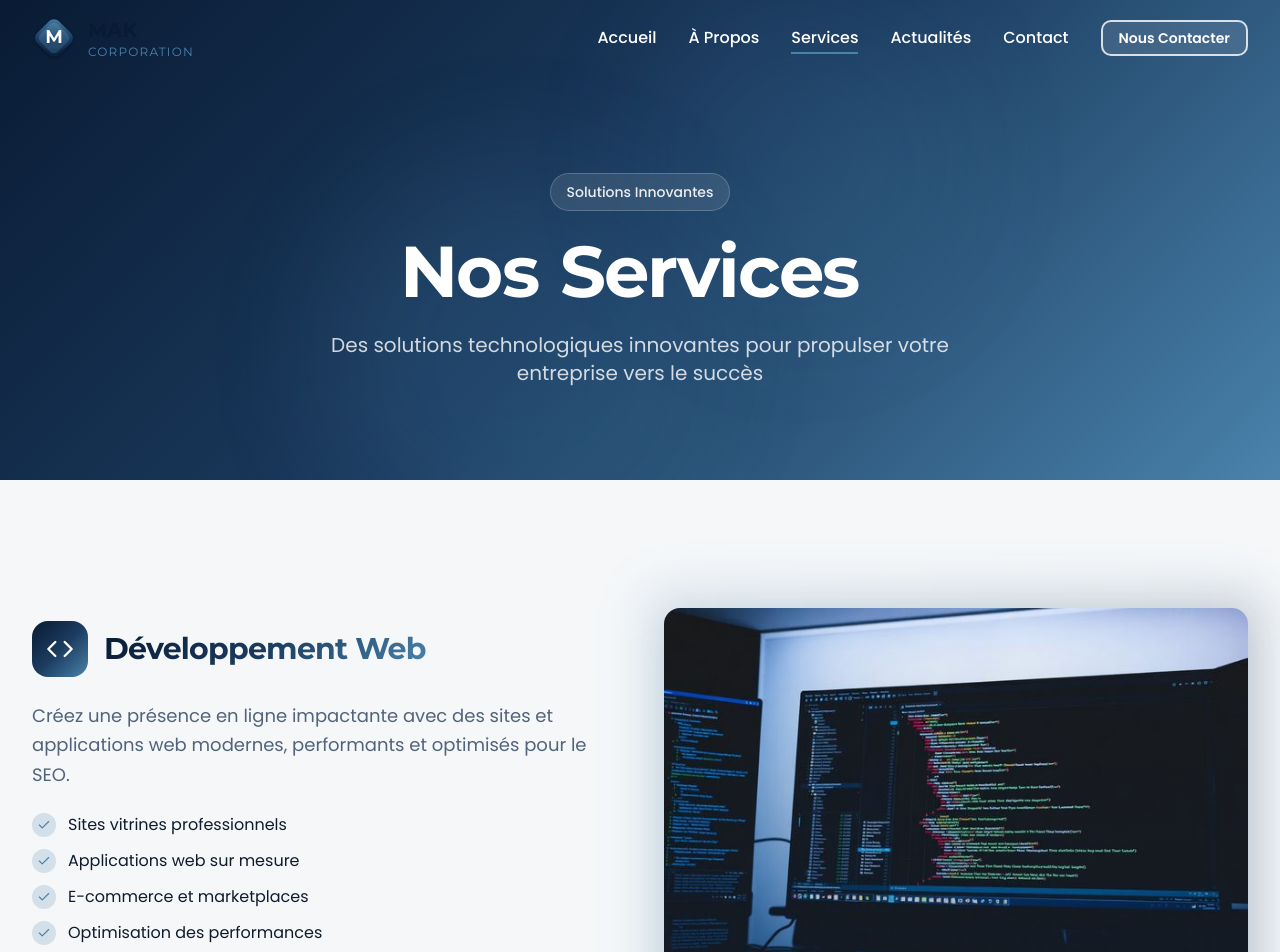
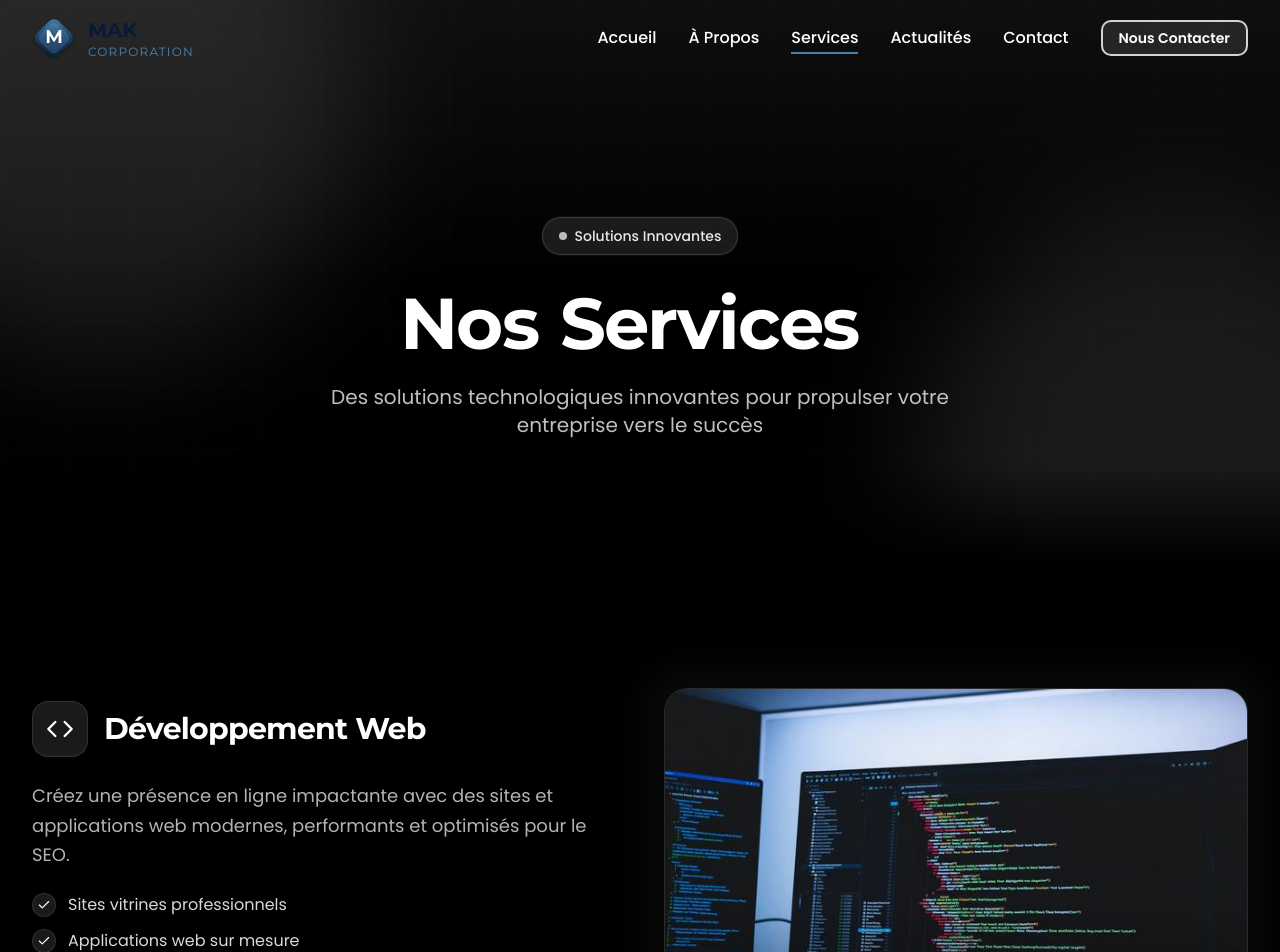
Before and after one commit to Louange-03/MAK-Corporation, a React (Vite) app: page /services in a window 1280 px wide. Shown: the top 952 px of the page. Built offline with nearby package versions, Linux system fonts and the light colour scheme.

Commit message:
page services

```diff
--- a/src/pages/Services.jsx
+++ b/src/pages/Services.jsx
@@ -37,62 +37,42 @@ const Services = () => {
     {
       icon: Code,
       title: "Développement Web",
-      description: "Créez une présence en ligne impactante avec des sites et applications web modernes, performants et optimisés pour le SEO.",
+      description:
+        "Créez une présence en ligne impactante avec des sites et applications web modernes, performants et optimisés pour le SEO.",
       image: serviceWeb,
-      features: [
-        "Sites vitrines professionnels",
-        "Applications web sur mesure",
-        "E-commerce et marketplaces",
-        "Optimisation des performances",
-      ],
+      features: ["Sites vitrines professionnels", "Applications web sur mesure", "E-commerce et marketplaces", "Optimisation des performances"],
     },
     {
       icon: Smartphone,
       title: "Applications Mobile",
-      description: "Donnez à votre entreprise une présence mobile avec des applications iOS et Android intuitives et performantes.",
+      description:
+        "Donnez à votre entreprise une présence mobile avec des applications iOS et Android intuitives et performantes.",
       image: serviceMobile,
-      features: [
-        "Applications iOS natives",
-        "Applications Android natives",
-        "Apps cross-platform",
-        "Maintenance et mises à jour",
-      ],
+      features: ["Applications iOS natives", "Applications Android natives", "Apps cross-platform", "Maintenance et mises à jour"],
     },
     {
       icon: Server,
       title: "Systèmes & Réseaux",
-      description: "Bénéficiez d'une infrastructure IT robuste et sécurisée pour soutenir la croissance de votre entreprise.",
+      description:
+        "Bénéficiez d'une infrastructure IT robuste et sécurisée pour soutenir la croissance de votre entreprise.",
       image: serviceNetwork,
-      features: [
-        "Installation de réseaux",
-        "Administration serveurs",
-        "Solutions cloud",
-        "Support technique 24/7",
-      ],
+      features: ["Installation de réseaux", "Administration serveurs", "Solutions cloud", "Support technique 24/7"],
     },
     {
       icon: Shield,
       title: "Cybersécurité",
-      description: "Protégez vos données et systèmes contre les menaces avec nos solutions de sécurité avancées.",
+      description:
+        "Protégez vos données et systèmes contre les menaces avec nos solutions de sécurité avancées.",
       image: serviceSecurity,
-      features: [
-        "Audit de sécurité",
-        "Protection des données",
-        "Gestion des accès",
-        "Formation du personnel",
-      ],
+      features: ["Audit de sécurité", "Protection des données", "Gestion des accès", "Formation du personnel"],
     },
     {
       icon: Palette,
       title: "Design UI/UX",
-      description: "Offrez une expérience utilisateur exceptionnelle avec des interfaces élégantes et intuitives.",
+      description:
+        "Offrez une expérience utilisateur exceptionnelle avec des interfaces élégantes et intuitives.",
       image: serviceDesign,
-      features: [
-        "Recherche utilisateur",
-        "Wireframes et prototypes",
-        "Design d'interfaces",
-        "Tests d'utilisabilité",
-      ],
+      features: ["Recherche utilisateur", "Wireframes et prototypes", "Design d'interfaces", "Tests d'utilisabilité"],
     },
   ];
 
@@ -103,45 +83,61 @@ const Services = () => {
   ];
 
   return (
-    <div className="min-h-screen">
+    <div className="min-h-screen bg-black text-white">
       <Navbar />
 
       {/* Hero Section */}
-      <section className="relative min-h-[60vh] flex items-center justify-center overflow-hidden">
-        <div className="absolute inset-0 gradient-bg" />
-        <div className="absolute inset-0">
-          <div className="absolute top-1/3 left-1/4 w-96 h-96 bg-secondary/20 rounded-full blur-3xl animate-pulse-slow" />
-          <div className="absolute bottom-1/3 right-1/4 w-80 h-80 bg-mak-medium/20 rounded-full blur-3xl animate-pulse-slow" style={{ animationDelay: "1.5s" }} />
-        </div>
+      <section className="relative min-h-[70vh] flex items-center justify-center overflow-hidden">
+        <div className="absolute inset-0 bg-black" />
 
-        <div className="container-custom relative z-10 pt-20 text-center">
-          <span className="inline-block px-4 py-2 bg-white/10 backdrop-blur-sm rounded-full text-white/90 text-sm font-medium border border-white/20 mb-6 animate-fade-up">
+        {/* Glow blobs */}
+        <div className="absolute -top-40 -left-40 w-[520px] h-[520px] rounded-full bg-white/10 blur-3xl" />
+        <div className="absolute -bottom-40 -right-40 w-[520px] h-[520px] rounded-full bg-white/10 blur-3xl" />
+
+        {/* Subtle gradient */}
+        <div className="absolute inset-0 bg-gradient-to-b from-white/[0.06] via-transparent to-transparent" />
+
+        {/* Subtle grid */}
+        <div
+          className="absolute inset-0 opacity-[0.08]"
+          style={{
+            backgroundImage:
+              "linear-gradient(to right, rgba(255,255,255,0.12) 1px, transparent 1px), linear-gradient(to bottom, rgba(255,255,255,0.12) 1px, transparent 1px)",
+            backgroundSize: "64px 64px",
+          }}
+        />
+
+        <div className="container-custom relative z-10 pt-24 text-center">
+          <span className="inline-flex items-center gap-2 px-4 py-2 bg-white/10 backdrop-blur-md rounded-full text-white/90 text-sm font-medium border border-white/15 mb-8 shadow-[0_0_0_1px_rgba(255,255,255,0.05)] animate-fade-up">
+            <span className="w-2 h-2 rounded-full bg-white/70" />
             Solutions Innovantes
           </span>
+
           <AnimatedTitle
             as="h1"
-            className="text-4xl md:text-5xl lg:text-7xl font-heading font-bold text-white mb-6"
+            className="text-4xl md:text-6xl lg:text-7xl font-heading font-bold text-white mb-6 tracking-tight"
             gradient={false}
           >
             Nos Services
           </AnimatedTitle>
-          <p className="text-lg md:text-xl text-white/80 max-w-2xl mx-auto animate-fade-up stagger-3">
+
+          <p className="text-base md:text-xl text-white/75 max-w-2xl mx-auto leading-relaxed animate-fade-up stagger-3">
             Des solutions technologiques innovantes pour propulser votre entreprise vers le succès
           </p>
         </div>
+
+        <div className="absolute bottom-0 left-0 right-0 h-24 bg-gradient-to-t from-black to-transparent" />
       </section>
 
       {/* Services List */}
-      <section className="section-padding bg-background">
+      <section className="section-padding bg-black">
         <div className="container-custom">
           <div className="space-y-24">
             {services.map((service, index) => (
               <div
                 key={service.title}
                 data-animate={`service-${index}`}
-                className={`grid lg:grid-cols-2 gap-12 items-center ${
-                  index % 2 === 1 ? "lg:flex-row-reverse" : ""
-                }`}
+                className={`grid lg:grid-cols-2 gap-12 items-center`}
               >
                 <div
                   className={`${index % 2 === 1 ? "lg:order-2" : ""} ${
@@ -149,31 +145,31 @@ const Services = () => {
                   }`}
                 >
                   <div className="flex items-center gap-4 mb-6">
-                    <div className="w-14 h-14 rounded-2xl gradient-bg flex items-center justify-center">
+                    <div className="w-14 h-14 rounded-2xl bg-white/10 border border-white/10 backdrop-blur-md flex items-center justify-center">
                       <service.icon className="text-white" size={28} />
                     </div>
-                    <h2 className="text-2xl md:text-3xl font-heading font-bold gradient-text">
+                    <h2 className="text-2xl md:text-3xl font-heading font-bold text-white tracking-tight">
                       {service.title}
                     </h2>
                   </div>
 
-                  <p className="text-muted-foreground text-lg leading-relaxed mb-6">
+                  <p className="text-white/70 text-lg leading-relaxed mb-6">
                     {service.description}
                   </p>
 
                   <ul className="space-y-3 mb-8">
                     {service.features.map((feature) => (
                       <li key={feature} className="flex items-center gap-3">
-                        <div className="w-6 h-6 rounded-full bg-secondary/20 flex items-center justify-center flex-shrink-0">
-                          <Check className="text-secondary" size={14} />
+                        <div className="w-6 h-6 rounded-full bg-white/10 border border-white/10 flex items-center justify-center flex-shrink-0">
+                          <Check className="text-white" size={14} />
                         </div>
-                        <span className="text-foreground">{feature}</span>
+                        <span className="text-white/85">{feature}</span>
                       </li>
                     ))}
                   </ul>
 
                   <Link to="/contact">
-                    <Button variant="default" size="lg">
+                    <Button variant="outline" size="lg" className="rounded-full border-white/20 text-white hover:bg-white/10">
                       Demander un devis
                       <ArrowRight className="ml-2" size={18} />
                     </Button>
@@ -186,17 +182,16 @@ const Services = () => {
                   }`}
                 >
                   <div className="relative">
-                    <div className="absolute -inset-4 bg-gradient-to-r from-mak-medium/20 to-mak-night/20 rounded-2xl blur-xl" />
-                    <div className="relative overflow-hidden rounded-2xl shadow-card">
-                      <img
-                        src={service.image}
-                        alt={service.title}
-                        className="w-full aspect-[4/3] object-cover"
-                      />
-                      <div className="absolute inset-0 bg-gradient-to-t from-mak-dark/40 to-transparent" />
+                    <div className="absolute -inset-4 rounded-3xl bg-white/5 blur-xl" />
+                    <div className="relative overflow-hidden rounded-3xl border border-white/10 bg-white/[0.04] shadow-[0_20px_80px_rgba(0,0,0,0.6)]">
+                      <img src={service.image} alt={service.title} className="w-full aspect-[4/3] object-cover" />
+                      <div className="absolute inset-0 bg-gradient-to-t from-black/70 via-black/10 to-transparent" />
                     </div>
                   </div>
                 </div>
+
+                {/* subtle divider on mobile */}
+                <div className="lg:hidden h-px bg-white/10" />
               </div>
             ))}
           </div>
@@ -204,27 +199,24 @@ const Services = () => {
       </section>
 
       {/* Benefits Section */}
-      <section className="section-padding gradient-bg-subtle" data-animate="benefits">
+      <section className="section-padding bg-black" data-animate="benefits">
         <div className="container-custom">
-          <SectionTitle
-            title="Pourquoi nous choisir ?"
-            subtitle="Des avantages qui font la différence"
-          />
+          <SectionTitle title="Pourquoi nous choisir ?" subtitle="Des avantages qui font la différence" />
 
           <div className="grid md:grid-cols-3 gap-8 max-w-4xl mx-auto">
             {benefits.map((benefit, index) => (
               <div
                 key={benefit.title}
-                className={`text-center ${
+                className={`text-center rounded-3xl border border-white/10 bg-white/[0.04] backdrop-blur-md p-8 shadow-[0_10px_40px_rgba(0,0,0,0.45)] hover:bg-white/[0.06] transition-colors ${
                   visibleSections.benefits ? "animate-fade-up" : "opacity-0"
                 }`}
                 style={{ animationDelay: `${index * 0.1}s` }}
               >
-                <div className="w-16 h-16 rounded-2xl gradient-bg flex items-center justify-center mx-auto mb-4">
+                <div className="w-16 h-16 rounded-2xl bg-white/10 border border-white/10 flex items-center justify-center mx-auto mb-4">
                   <benefit.icon className="text-white" size={28} />
                 </div>
-                <h3 className="font-heading font-semibold text-foreground text-xl mb-2">{benefit.title}</h3>
-                <p className="text-muted-foreground">{benefit.desc}</p>
+                <h3 className="font-heading font-semibold text-white text-xl mb-2">{benefit.title}</h3>
+                <p className="text-white/70">{benefit.desc}</p>
               </div>
             ))}
           </div>
@@ -232,17 +224,21 @@ const Services = () => {
       </section>
 
       {/* CTA Section */}
-      <section className="section-padding gradient-bg" data-animate="cta">
+      <section className="section-padding bg-black" data-animate="cta">
         <div className="container-custom">
-          <div className={`max-w-3xl mx-auto text-center ${visibleSections.cta ? "animate-scale-in" : "opacity-0"}`}>
-            <h2 className="text-3xl md:text-4xl font-heading font-bold text-white mb-6">
+          <div
+            className={`max-w-3xl mx-auto text-center rounded-3xl border border-white/10 bg-white/[0.04] backdrop-blur-md p-10 md:p-14 shadow-[0_20px_80px_rgba(0,0,0,0.55)] ${
+              visibleSections.cta ? "animate-scale-in" : "opacity-0"
+            }`}
+          >
+            <h2 className="text-3xl md:text-4xl font-heading font-bold text-white mb-6 tracking-tight">
               Prêt à démarrer votre projet ?
             </h2>
-            <p className="text-white/80 text-lg mb-8">
+            <p className="text-white/70 text-lg mb-8 leading-relaxed">
               Contactez-nous pour une consultation gratuite et découvrez comment nos services peuvent transformer votre entreprise.
             </p>
             <Link to="/contact">
-              <Button variant="heroOutline" size="xl">
+              <Button variant="hero" size="xl" className="rounded-full">
                 Contactez-nous maintenant
                 <ArrowRight className="ml-2" />
               </Button>
```
